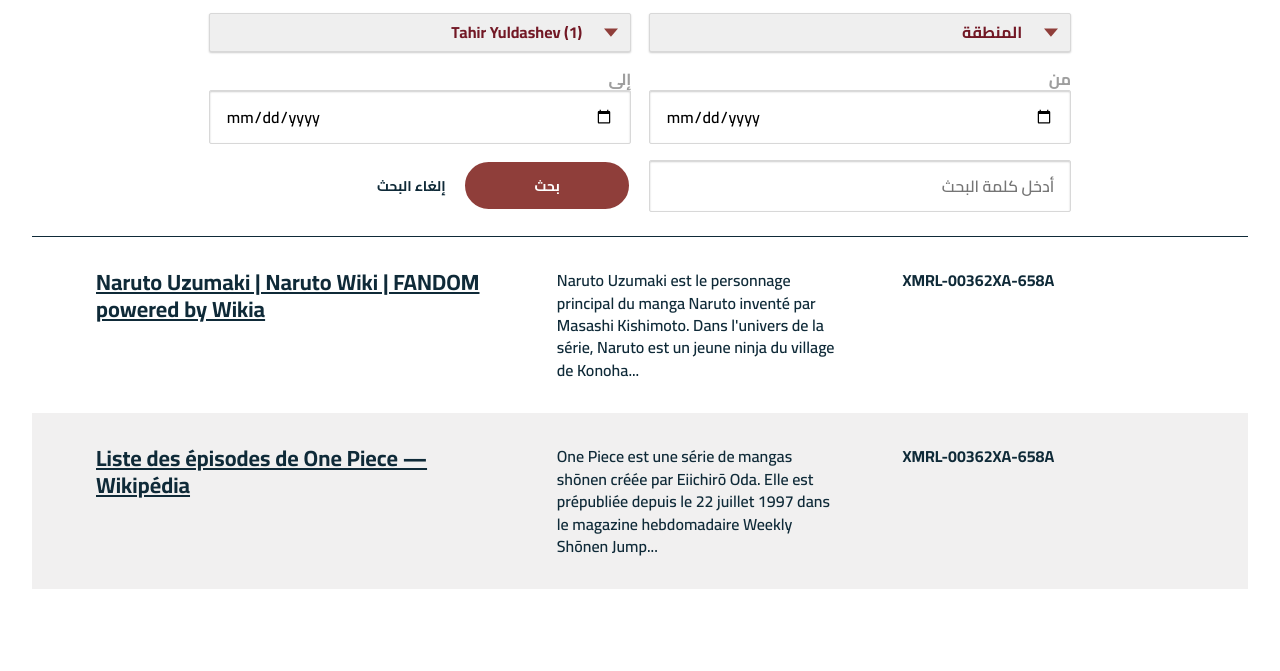
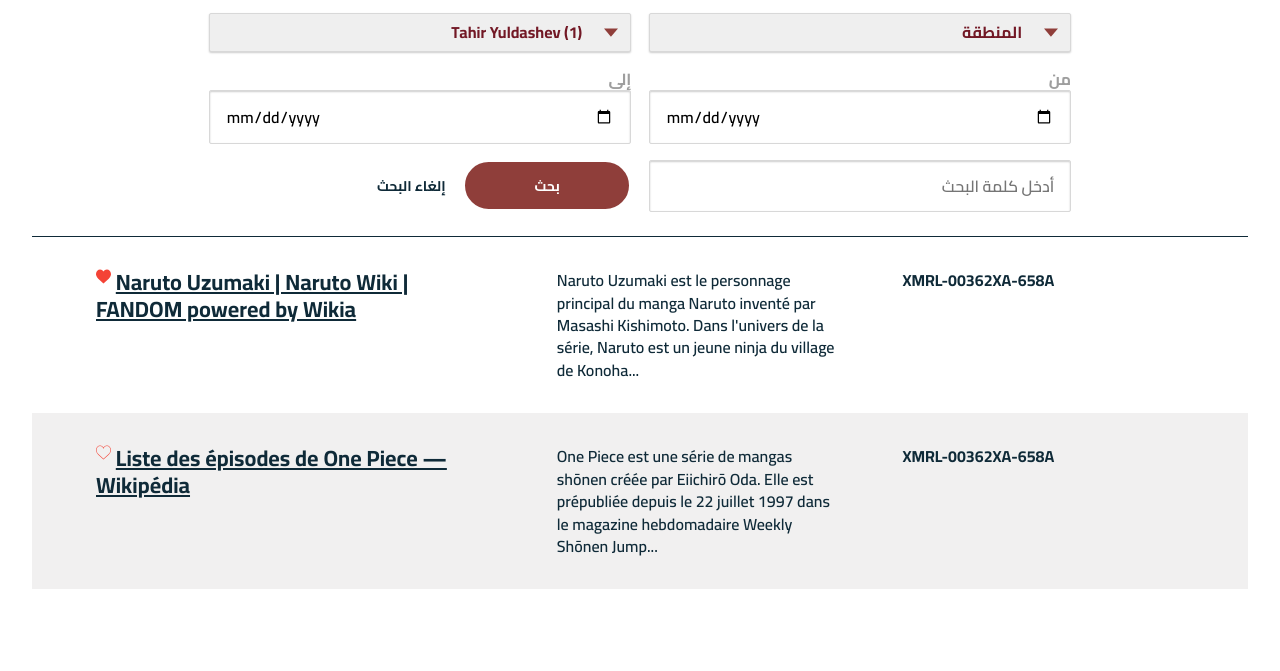
Before and after one commit to anexbmx/template-terro, a plain HTML site: page index.html in a window 1280 px wide. Shown: the part 3560-4231 px from the top of the page. Drawn offline with nearby package versions, Linux system fonts and the light colour scheme; no server answers.

Commit message:
initialize

```diff
--- a/assets/css/audioplayer.css
+++ b/assets/css/audioplayer.css
@@ -181,7 +181,7 @@
 		cursor: pointer;
 		z-index: 2;
 		    top: 24px;
-        right: 111px;
+        right: 63px;
         color: #000;
 	}
 	.audioplayer-volume:hover,
--- a/index.html
+++ b/index.html
@@ -775,6 +775,16 @@
                 <!-- Exmple 1 -->
                 <li class="harmonydocuments__item">
                     <h5 class="harmonydocuments__item__title">
+                        <span class="favoris">
+                            <!-- When is in favoris -->
+                            <i>
+                                <img width="15" src="assets/image/like.svg" alt="">
+                            </i>
+                            <!-- when not -->
+                            <!-- <i>
+                                <img width="15" src="assets/image/no-like.svg" alt="">
+                            </i> -->
+                        </span>
                         <a href="/harmony-program/letter-from-abu-hamza-to-ansar-al-sunnah-highlighting-divisions-original-language-2/">Naruto Uzumaki | Naruto Wiki | FANDOM powered by Wikia</a>
                     </h5>
                     <p class="harmonydocuments__item__description">Naruto Uzumaki est le personnage principal du manga Naruto inventé par Masashi Kishimoto. Dans l'univers de la série, Naruto
@@ -787,6 +797,14 @@
                 <!-- Exemple 2 -->
                 <li class="harmonydocuments__item">
                     <h5 class="harmonydocuments__item__title">
+                        <!-- When is in favoris -->
+                            <!-- <i>
+                                <img width="15" src="assets/image/like.svg" alt="">
+                            </i> -->
+                            <!-- when not -->
+                            <i>
+                                <img width="15" src="assets/image/no-like.svg" alt="">
+                            </i>
                         <a href="/harmony-program/letter-from-abu-hamza-al-mujahir-to-abi-abdullah-al-shafii-original-language-2/">Liste des épisodes de One Piece — Wikipédia</a>
                     </h5>
                     <p class="harmonydocuments__item__description">One Piece est une série de mangas shōnen créée par Eiichirō Oda. Elle est prépubliée depuis le 22 juillet 1997 dans le magazine
```
